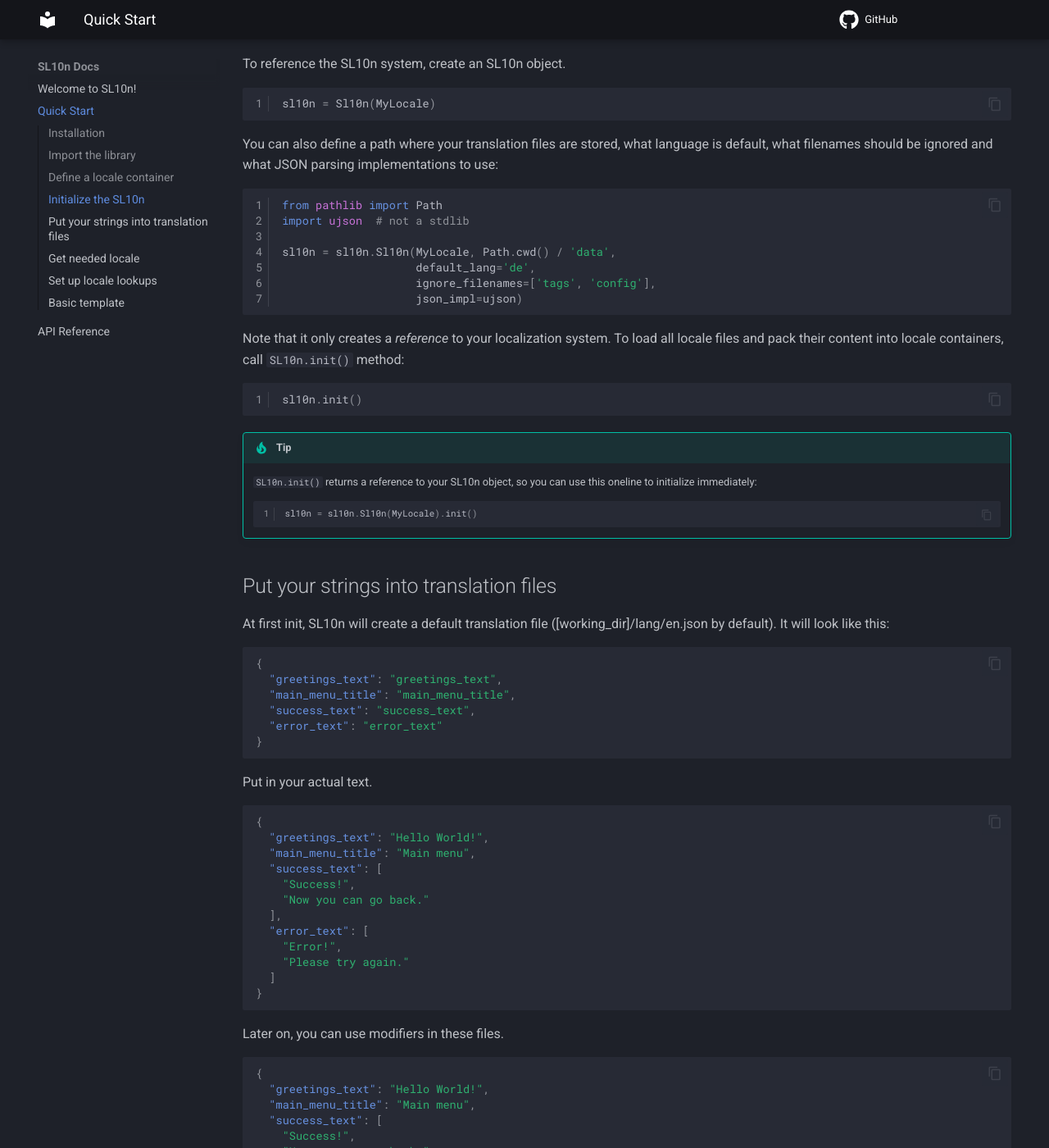
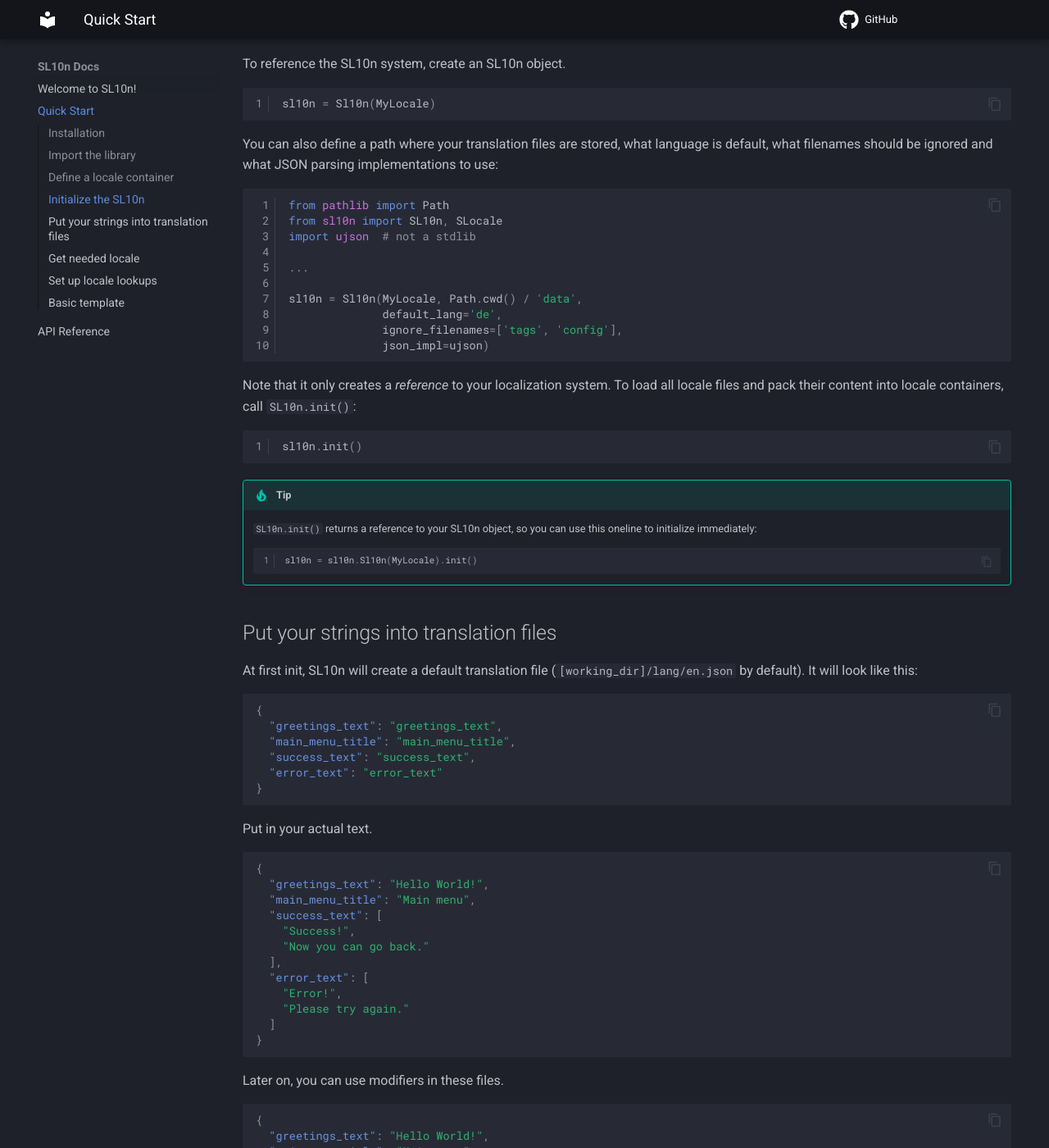
Before and after one commit to SyberiaK/sl10n, an MkDocs documentation site: the page built from docs/quick-start.md, in a window 1280 px wide and 1400 px high, scrolled down 862 px. Shown: the whole window at 82% size. Built offline with MkDocs 1.6.1 and Material for MkDocs 9.7.7, drawn with Linux system fonts in a browser that asks for light colours; comment, search, counter and statistics services are not loaded; some of the changed text lies outside the part shown.

Commit message:
Fixed paths in Quick Start docs

````diff
--- a/docs/quick-start.md
+++ b/docs/quick-start.md
@@ -55,17 +55,20 @@ what filenames should be ignored and what JSON parsing implementations to use:
 
 ```python linenums="1"
 from pathlib import Path
+from sl10n import SL10n, SLocale
 import ujson  # not a stdlib
 
-sl10n = sl10n.Sl10n(MyLocale, Path.cwd() / 'data',
-                    default_lang='de',
-                    ignore_filenames=['tags', 'config'],
-                    json_impl=ujson)
+...
+
+sl10n = Sl10n(MyLocale, Path.cwd() / 'data',
+              default_lang='de',
+              ignore_filenames=['tags', 'config'],
+              json_impl=ujson)
 ```
 
 Note that it only creates a *reference* to your localization system.
 To load all locale files and pack their content into locale containers,
-call `SL10n.init()` method:
+call `SL10n.init()`:
 
 ```python linenums="1"
 sl10n.init()
@@ -83,7 +86,8 @@ sl10n.init()
 ## Put your strings into translation files
 
 At first init, SL10n will create a default translation file
-([working_dir]/lang/en.json by default). It will look like this:
+(`[working_dir]/lang/en.json` by default).
+It will look like this:
 
 ```json
 {
@@ -178,7 +181,7 @@ print(locale.get(key))  # Hallo Welt!
 
 !!! warning
 
-    If you pass an undefined key to locale.get(key) - it will return the key itself.
+    If you pass an undefined key to `locale.get(key)` - it will return the key itself.
 
     ```python linenums="1"
     print(locale.get('unknown_key'))  # unknown_key
````
Also changed, not shown: other parts of docs/quick-start.md (+3 -4 lines).
